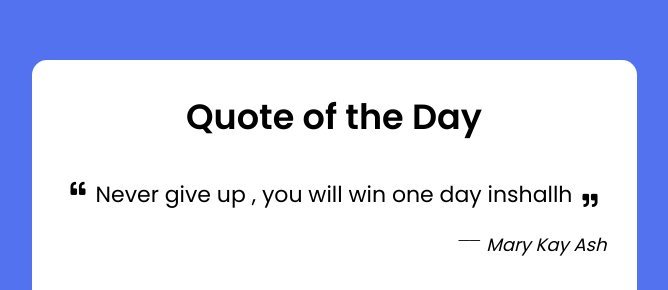
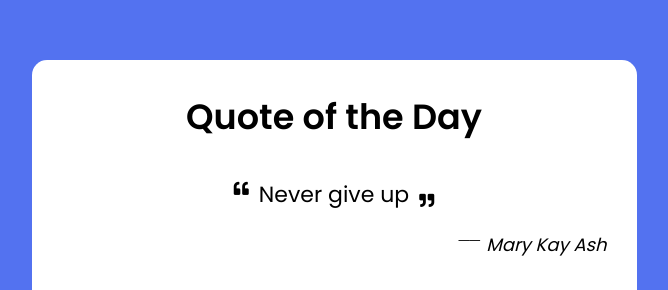
Before and after one commit to safaeelbiyaz/Quotes_Generator, a plain HTML site: page index.html in a window 1280 px wide. Shown: the part 177-467 px from the top of the page, without its empty margins (306-974 px from the left). Drawn offline with Linux system fonts and the light colour scheme.

Commit message:
Update index.html

```diff
--- a/index.html
+++ b/index.html
@@ -14,7 +14,7 @@
         <div class="content">
             <div class="quote-area">
                 <i class="fas fa-quote-left"></i>
-                <p class="quote">Never give up , you will win one day inshallh</p>
+                <p class="quote">Never give up </p>
                 <i class="fas fa-quote-right"></i>
             </div>
             <div class="author">
```
